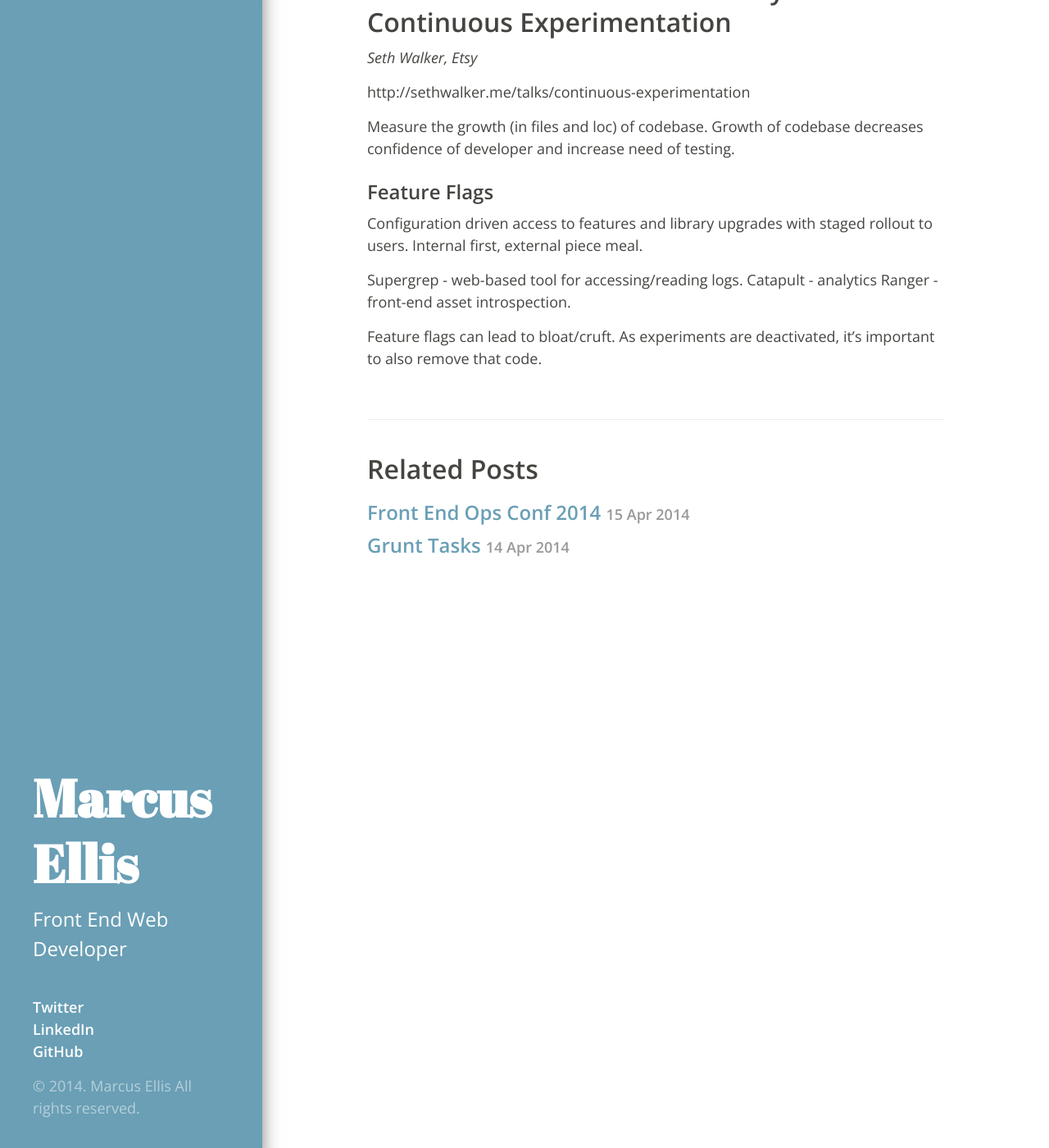
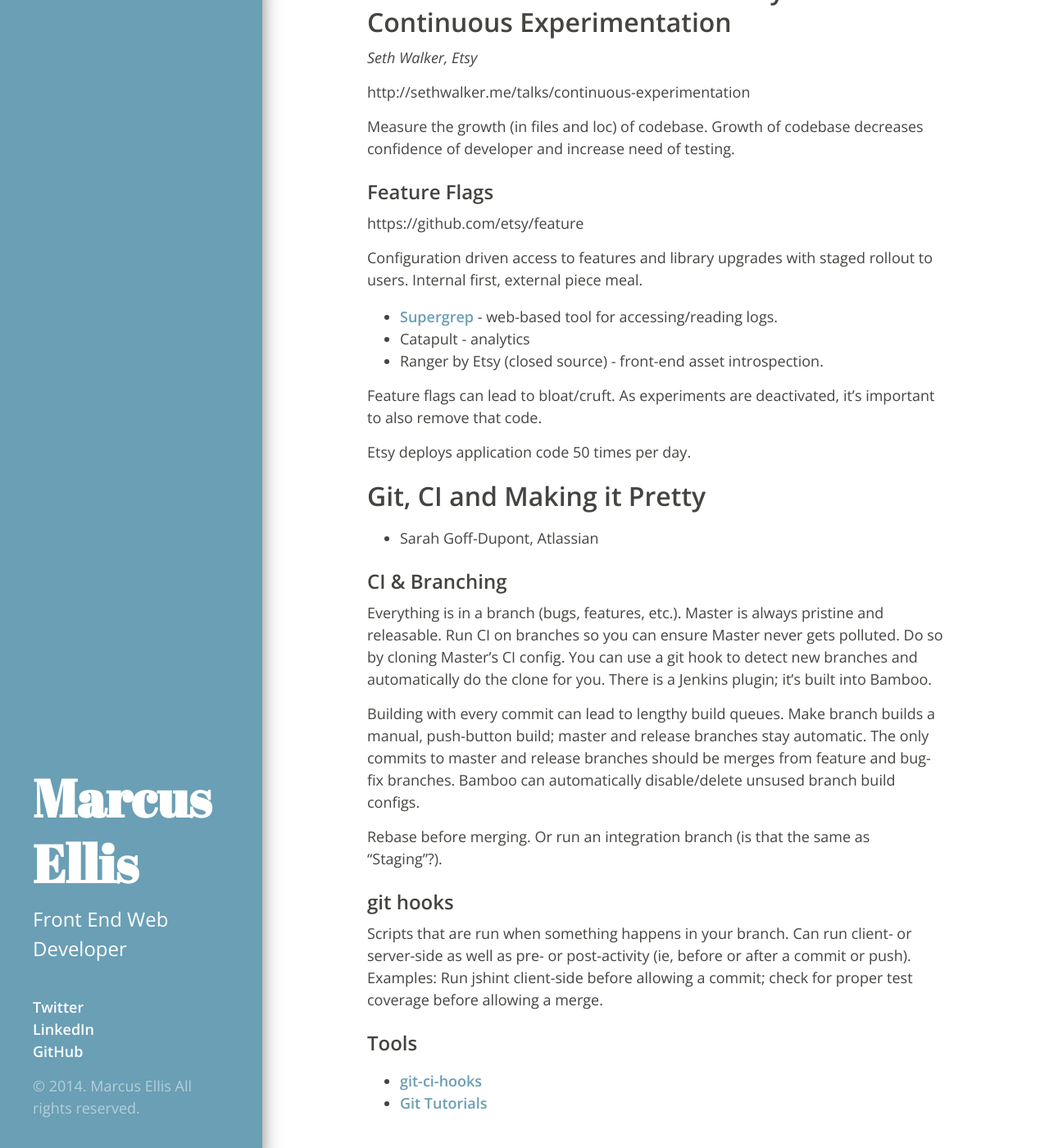
Before and after one commit to marcusellis05/marcusellis05.github.io, a Jekyll site: the page built from _posts/2014-04-24-feops-conf-day-1.md, in a window 1280 px wide and 1400 px high, scrolled down 1219 px. Shown: the whole window at 82% size. Built offline with Jekyll 4.4.1, drawn with Linux system fonts in a browser that asks for light colours; Markdown is read by kramdown in place of the engine named in the settings.

Commit message:
adding git and ci notes

```diff
--- a/_posts/2014-04-24-feops-conf-day-1.md
+++ b/_posts/2014-04-24-feops-conf-day-1.md
@@ -54,10 +54,36 @@
 
 ### Feature Flags
 
+https://github.com/etsy/feature
+
 Configuration driven access to features and library upgrades with staged rollout to users. Internal first, external piece meal.
 
-Supergrep - web-based tool for accessing/reading logs.
-Catapult - analytics
-Ranger - front-end asset introspection.
+* [Supergrep](https://github.com/etsy/supergrep) - web-based tool for accessing/reading logs.
+* Catapult - analytics
+* Ranger by Etsy (closed source) - front-end asset introspection.
 
 Feature flags can lead to bloat/cruft. As experiments are deactivated, it's important to also remove that code.
+
+Etsy deploys application code 50 times per day.
+
+
+## Git, CI and Making it Pretty
+
+* Sarah Goff-Dupont, Atlassian
+
+### CI & Branching
+
+Everything is in a branch (bugs, features, etc.).  Master is always pristine and releasable. Run CI on branches so you can ensure Master never gets polluted. Do so by cloning Master's CI config. You can use a git hook to detect new branches and automatically do the clone for you. There is a Jenkins plugin; it's built into Bamboo.
+
+Building with every commit can lead to lengthy build queues. Make branch builds a manual, push-button build; master and release branches stay automatic. The only commits to master and release branches should be merges from feature and bug-fix branches. Bamboo can automatically disable/delete unsused branch build configs.
+
+Rebase before merging. Or run an integration branch (is that the same as "Staging"?).
+
+### git hooks
+
+Scripts that are run when something happens in your branch. Can run client- or server-side as well as pre- or post-activity (ie, before or after a commit or push). Examples: Run jshint client-side before allowing a commit; check for proper test coverage before allowing a merge.
+
+### Tools
+
+* [git-ci-hooks](http://bit.do/git-ci)
+* [Git Tutorials](http://atlassian.com/git)
```
